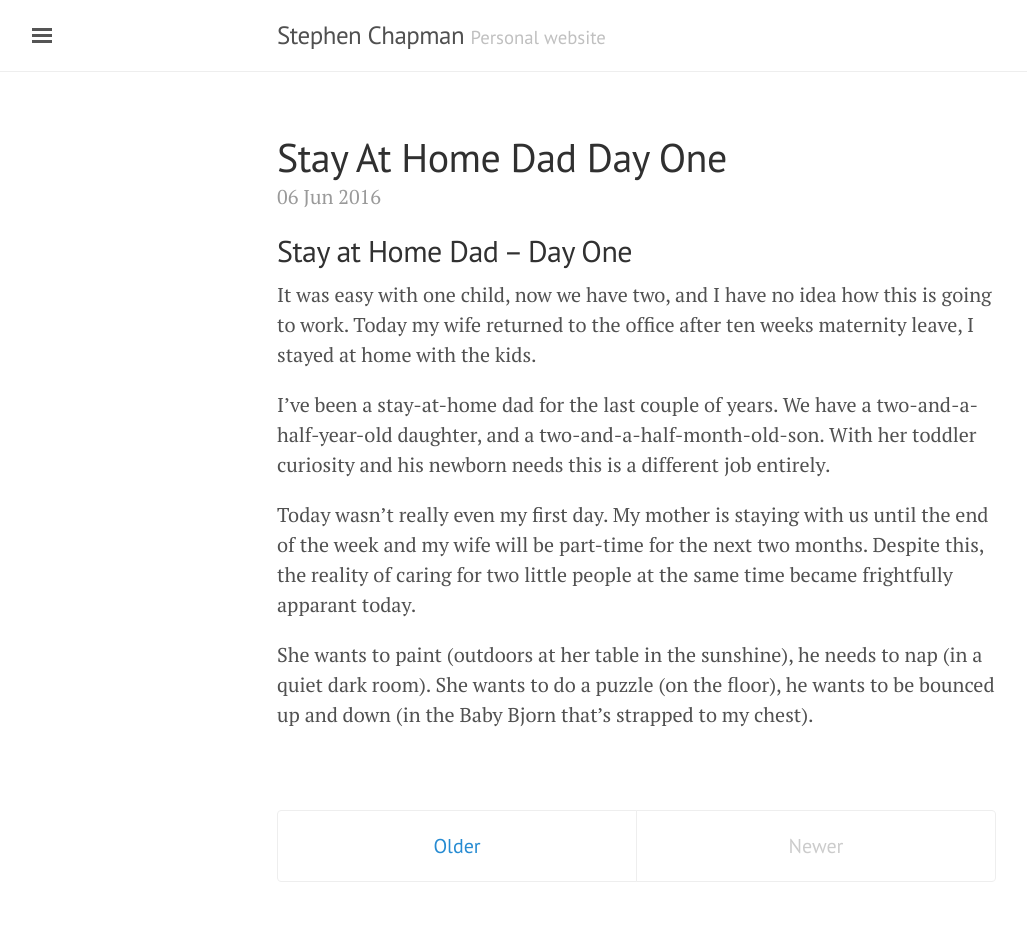
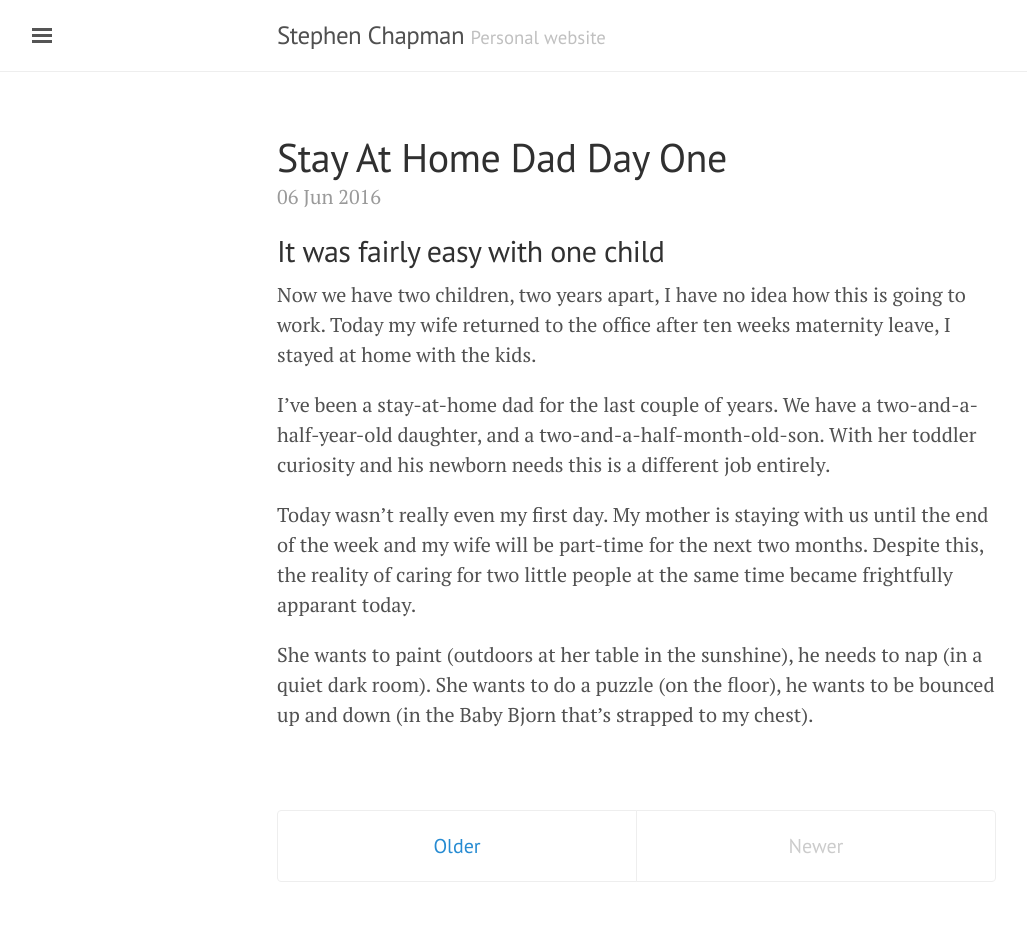
Before and after one commit to stephenchapman/stephenchapman-old, a Jekyll site: the page built from index.html, in a window 1280 px wide. Shown: the whole page, without its empty margins (3-1030 px from the left). Built offline with Jekyll 4.4.1, drawn with Linux system fonts in a browser that asks for light colours; the list of posts is cut into pages by our own code.

Commit message:
Updated 2016-06-06-stay-at-home-dad-day-one.md

```diff
--- a/_posts/2016-06-06-stay-at-home-dad-day-one.md
+++ b/_posts/2016-06-06-stay-at-home-dad-day-one.md
@@ -1,9 +1,9 @@
 ---
 published: true
 ---
-## Stay at Home Dad – Day One
+## It was fairly easy with one child
 
-It was easy with one child, now we have two, and I have no idea how this is going to work. Today my wife returned to the office after ten weeks maternity leave, I stayed at home with the kids.
+Now we have two children, two years apart, I have no idea how this is going to work. Today my wife returned to the office after ten weeks maternity leave, I stayed at home with the kids.
 
 I've been a stay-at-home dad for the last couple of years. We have a two-and-a-half-year-old daughter, and a two-and-a-half-month-old-son. With her toddler curiosity and his newborn needs this is a different job entirely.
 
```
